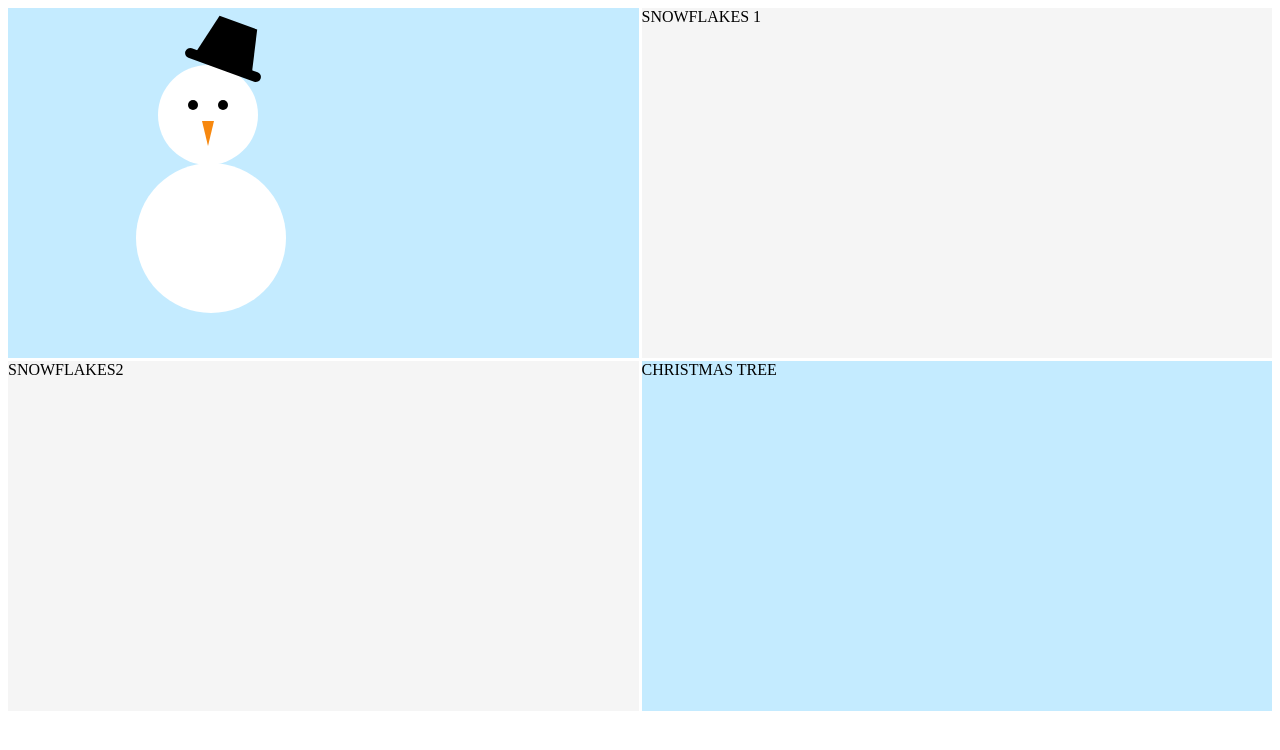
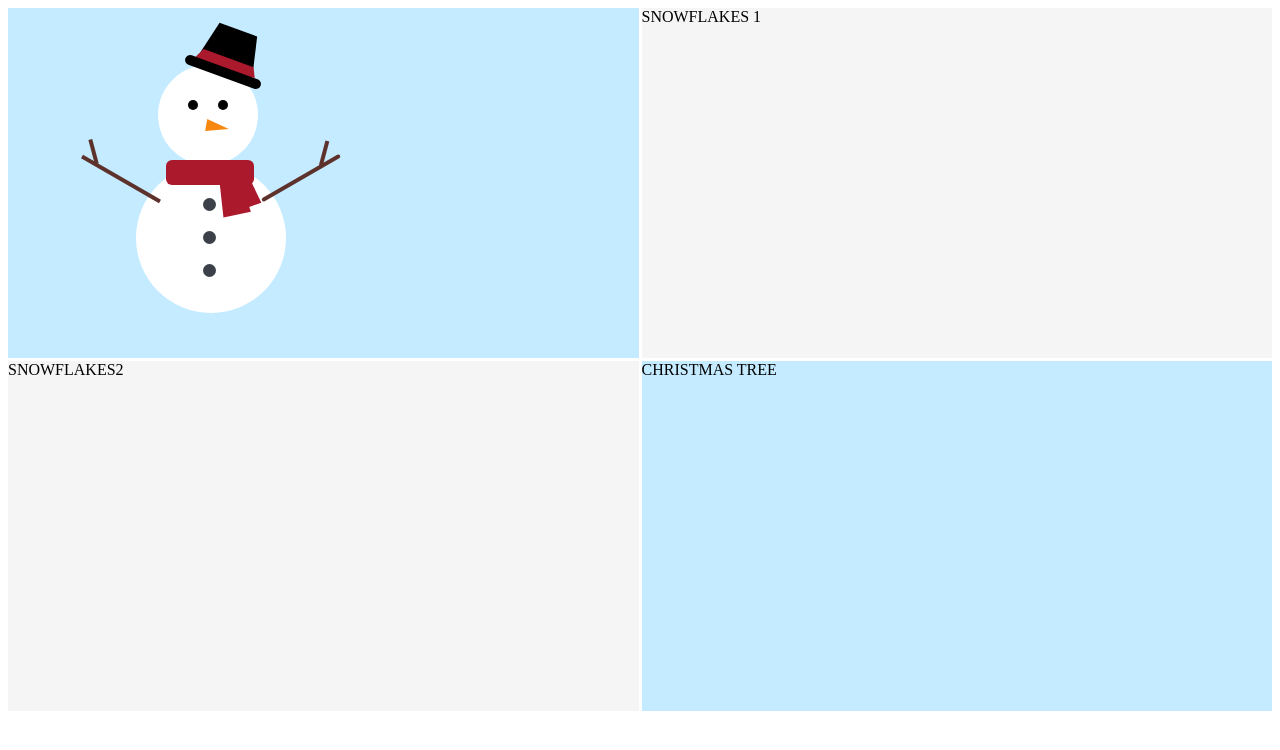
Before and after one commit to Fran-MO/practicechristmas-repo, a plain HTML site: page index.html in a window 1280 px wide. Drawn offline with Linux system fonts and the light colour scheme.

Commit message:
adding eyes, nose, buttons, hands and scarf

```diff
--- a/index.html
+++ b/index.html
@@ -12,10 +12,30 @@
           <div class="eye-r"></div>
           <div class="nose"></div>
           <div class="hat">
-            <div class="top-hat"></div>
+            <div class="top-hat">
+              <div class="deco"></div>
+            </div>
           </div>
         </div>
-        <div class="body"></div>
+        <div class="body">
+          <div class="buttons">
+            <div class="button-1"></div>
+            <div class="button-2"></div>
+            <div class="button-3"></div>
+          </div>
+          <div class="arms">
+            <div class="arm-l">
+              <div class="hand-l"></div>
+            </div>
+            <div class="arm-r">
+              <div class="hand-r"></div>
+            </div>
+          </div>
+          <div class="scarf">
+            <div class="sc-1"></div>
+            <div class="sc-2"></div>
+          </div>
+        </div>
       </div>
       <div class="snowflake1">SNOWFLAKES 1</div>
       <div class="snowflake2">SNOWFLAKES2</div>
--- a/style.css
+++ b/style.css
@@ -22,6 +22,7 @@
 }
 
 .face {
+  z-index: 0;
   background-color: white;
   height: 100px;
   width: 100px;
@@ -52,20 +53,25 @@
 .nose {
   width: 0;
   height: 0;
-  border-left: 6px solid transparent;
+  /* border-left: 6px solid transparent;
   border-right: 6px solid transparent;
-  border-top: 25px solid #f7880f;
+  border-top: 25px solid #f7880f; */
+  border-top: 6px solid transparent;
+  border-bottom: 6px solid transparent;
+  border-left: 23px solid #f7880f;
   position: relative;
+  transform: rotate(10deg);
   top: 36px;
-  left: 44px;
+  left: 48px;
 }
+
 
 .hat {
   background-color: black;
   height: 10px;
   width: 80px;
   position: relative;
-  bottom: 50px;
+  bottom: 30px;
   left: 25px;
   border-radius: 5px;
   transform: rotate(20deg);
@@ -81,6 +87,20 @@
   bottom: 40px;
   left: 10px;
 }
+
+.deco {
+  height: 0;
+  width: 53px;
+  border-left: 5px solid transparent;
+  border-right: 5px solid transparent;
+  border-bottom: 10px solid #AB192D;
+  /* height: 7px;
+  width: 52px; */
+  position: relative;
+  top: 30px;
+  right: 11px;
+
+}
 .body {
   background-color: white;
   height: 150px;
@@ -90,3 +110,91 @@
   top: 55px;
   left: 128px;
 }
+
+.buttons {
+  position: relative;
+  top: 35px;
+  left: 67px;
+}
+.button-1, .button-2, .button-3 {
+  background-color: #3C4048;
+  height: 13px;
+  width: 13px;
+  border-radius: 50%;
+  margin-bottom: 20px;
+}
+
+.arm-l {
+  background-color:#5E322C;
+  height: 4px;
+  width: 90px;
+  position: relative;
+  bottom: 85px;
+  right: 60px;
+  transform: rotate(30deg);
+}
+
+.hand-l {
+  background-color:#5E322C;
+  height: 4px;
+  width: 25px;
+  position: relative;
+  bottom: 10px;
+  right: 5px;
+  transform: rotate(45deg);
+}
+
+.arm-r {
+  background-color:#5E322C;
+  height: 4px;
+  width: 90px;
+  position: relative;
+  bottom: 90px;
+  left: 120px;
+  border-radius: 5px;
+  transform: rotate(-30deg);
+}
+
+.hand-r {
+  background-color:#5E322C;
+  height: 4px;
+  width: 25px;
+  position: relative;
+  bottom: 10px;
+  left: 65px;
+  transform: rotate(-45deg);
+}
+
+.scarf {
+  background-color: #AB192D;
+  height: 25px;
+  width: 88px;
+  position: relative;
+  bottom: 110px;
+  left: 30px;
+  border-radius: 6px;
+}
+
+.sc-1 {
+  width: 20px;
+  height: 0px;
+  position: absolute;
+  border-left: 3px solid transparent;
+  border-right: 3px solid transparent;
+  border-bottom: 30px solid #AB192D;
+  top: 18px;
+  left: 65px;
+  transform: rotate(-20deg);
+}
+
+.sc-2 {
+  width: 20px;
+  height: 0px;
+  position: relative;
+  border-left: 4px solid transparent;
+  border-right: 4px solid transparent;
+  border-bottom: 40px solid #AB192D;
+  top: 15px;
+  left: 53px;
+  transform: rotate(-12deg);
+}
```
